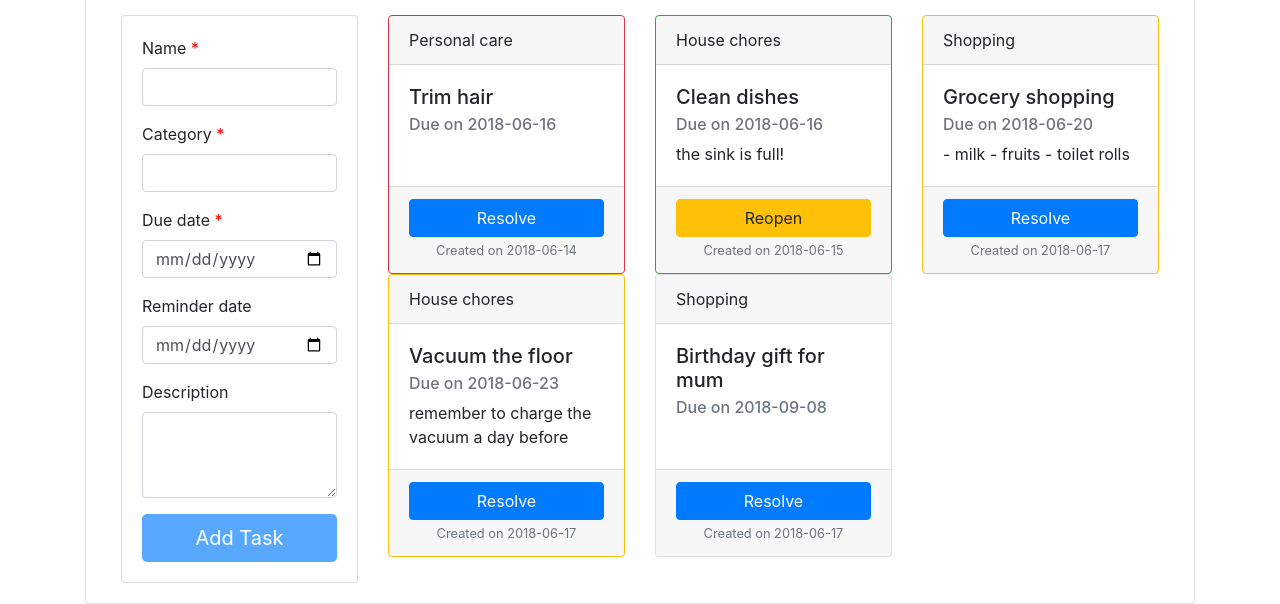
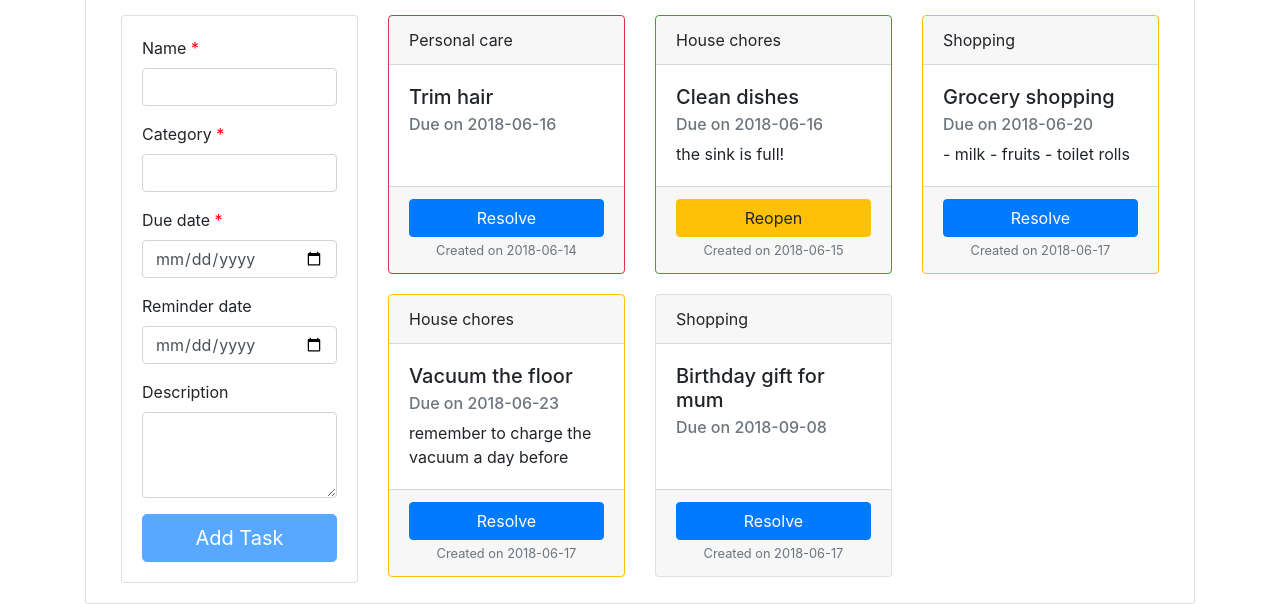
Before and after one commit to Dark-Developer93/task-management, a React app: page /#task in a window 1280 px wide. Shown: the part 342-946 px from the top of the page. Built offline with nearby package versions, Linux system fonts and the light colour scheme.

Commit message:
Improve task items style

```diff
--- a/src/js/components/TaskList.js
+++ b/src/js/components/TaskList.js
@@ -14,7 +14,7 @@ export class TaskList extends Component {
   render() {
     const { tasks } = this.props;
     return (
-      <section className="row">
+      <section className="row" id="taskList">
         {tasks.length > 0 ? (
           tasks.map((task, index) => (
             <TaskItem key={task.id} {...task} index={index} />
--- a/src/style/App.css
+++ b/src/style/App.css
@@ -6,3 +6,18 @@
   content: ' *';
   color: red;
 }
+
+@media (min-width: 0) {
+  #taskList .col-12 {
+    margin-top: 1.25rem;
+  }
+}
+
+@media (min-width: 768px) {
+  #taskList .col-12 {
+    margin-top: initial;
+  }
+  #taskList .col-md-4:nth-child(n + 4) {
+    margin-top: 1.25rem;
+  }
+}
```
Also changed, not shown: 1 other file.
